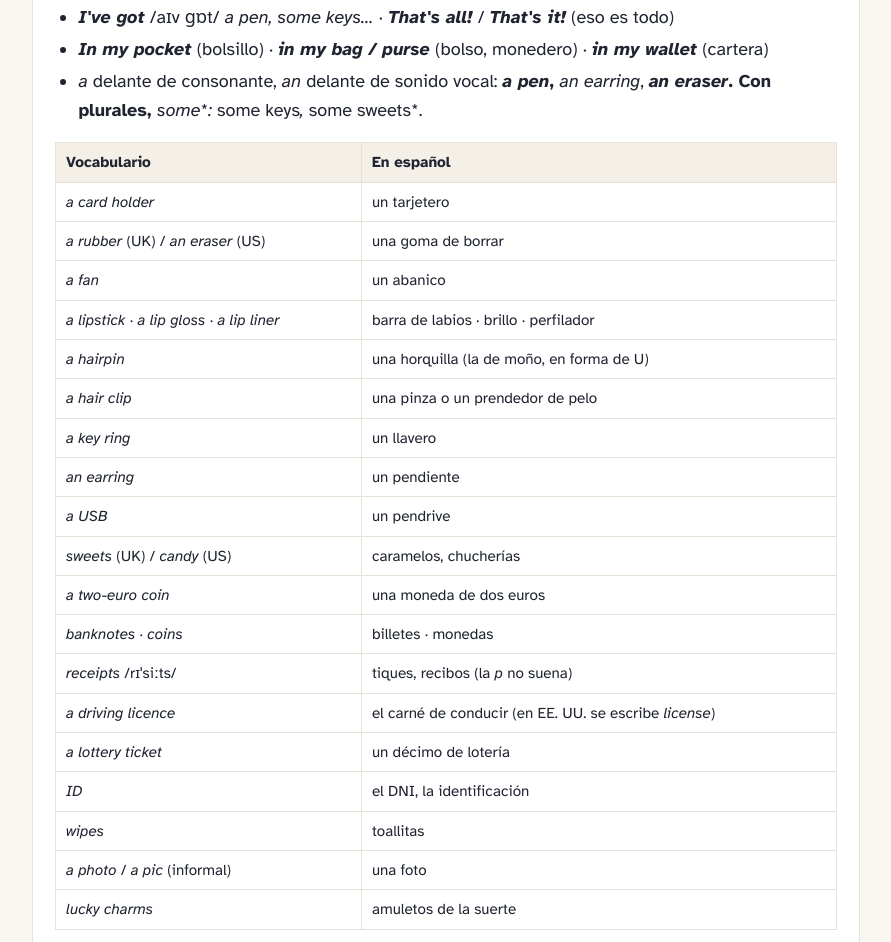
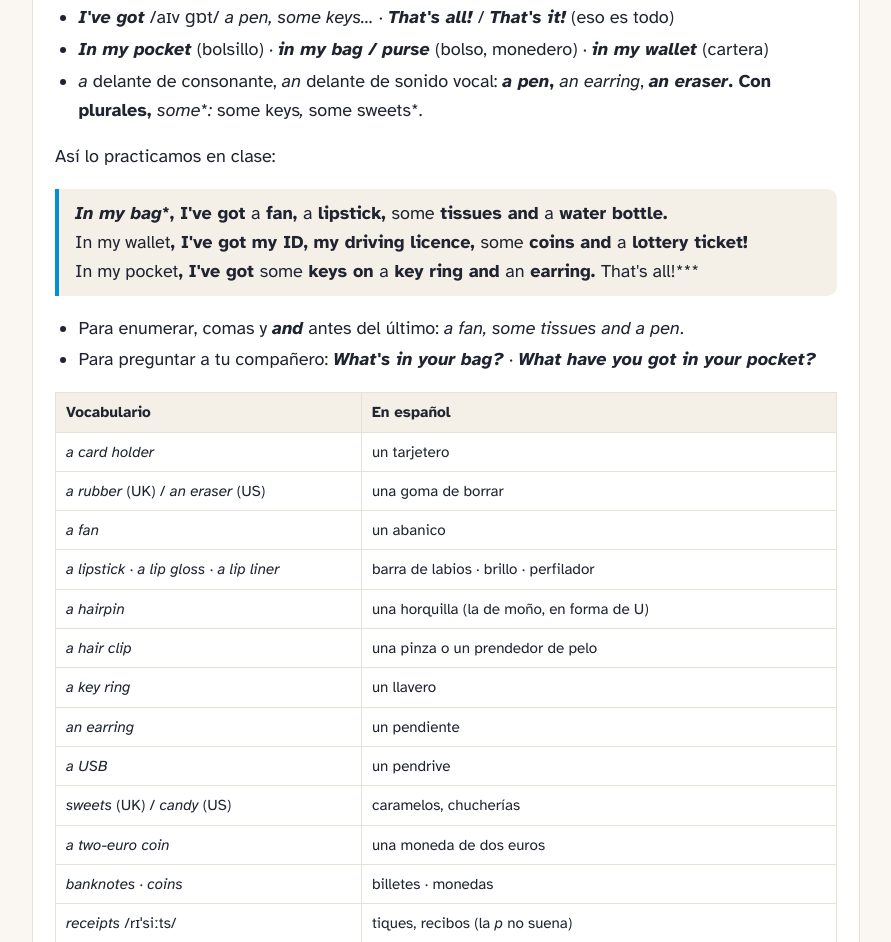
Before and after one commit to eoidezamora/class-diary, a plain HTML site: page 2026-11.html in a window 1280 px wide. Shown: the part 2734-3676 px from the top of the page, without its empty margins (194-1085 px from the left). Drawn offline with Linux system fonts and the light colour scheme.

Commit message:
Sesión 13: ejemplo In my bag, I've got…
Co-Authored-By: Claude Opus 5.5 <noreply@anthropic.com>
Claude-Session: https://claude.ai/code/session_01P1ktreHUvufLXFXcz6Z7hv

```diff
--- a/2026-11.html
+++ b/2026-11.html
@@ -173,6 +173,16 @@
 <li><strong><em>I've got</em></strong> /aɪv ɡɒt/ <em>a pen, some keys…</em> · <strong><em>That's all!</em></strong> / <strong><em>That's it!</em></strong> (eso es todo)</li>
 <li><strong><em>In my pocket</em></strong> (bolsillo) · <strong><em>in my bag / purse</em></strong> (bolso, monedero) · <strong><em>in my wallet</em></strong> (cartera)</li>
 <li><em>a</em> delante de consonante, <em>an</em> delante de sonido vocal: <strong><em>a</em><em> pen</em>, </strong><em>an</em><em> earring</em>, <strong><em>an</em><em> eraser</em>. Con plurales, </strong><em>some</em>*<em>: </em>some keys<em>, </em>some sweets*.</li>
+</ul>
+<p>Así lo practicamos en clase:</p>
+<blockquote>
+<p><strong><em>In my bag</em>*, I've got </strong>a<strong> fan, </strong>a<strong> lipstick, </strong>some<strong> tissues and </strong>a<strong> water bottle.<em><br />
+</em></strong>In my wallet<strong>, I've got my ID, my driving licence, </strong>some<strong> coins and </strong>a<strong> lottery ticket!<em><br />
+</em></strong>In my pocket<strong>, I've got </strong>some<strong> keys on </strong>a<strong> key ring and </strong>an<strong> earring. </strong>That's all!***</p>
+</blockquote>
+<ul>
+<li>Para enumerar, comas y <strong><em>and</em></strong> antes del último: <em>a fan, some tissues </em><em>and</em><em> a pen</em>.</li>
+<li>Para preguntar a tu compañero: <strong><em>What's in your bag?</em></strong> · <strong><em>What have you got in your pocket?</em></strong></li>
 </ul>
 <div class="table-wrap"><table>
 <thead>
```
Also changed, not shown: index.html (+10 -0 lines), 1 other file.
